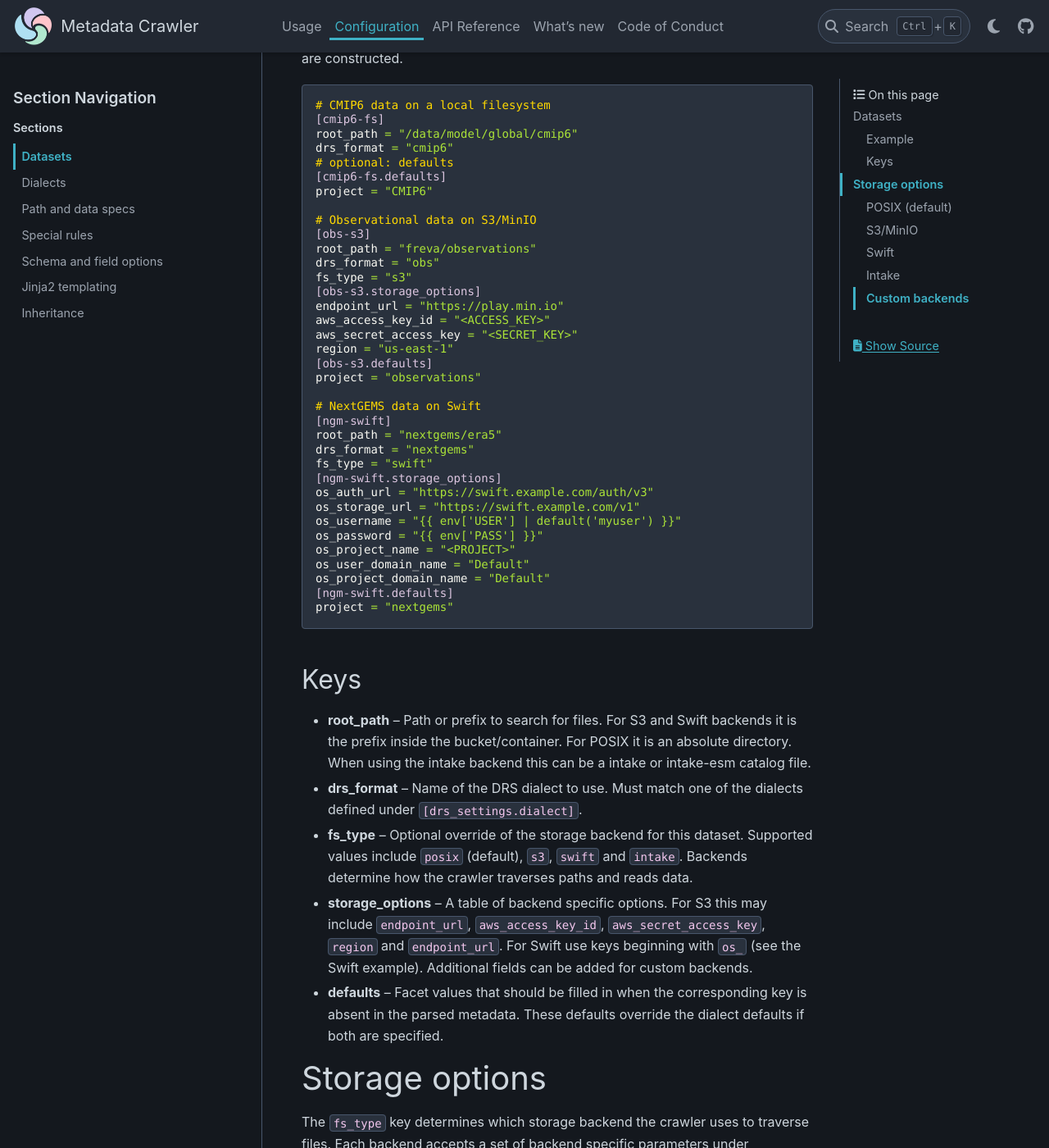
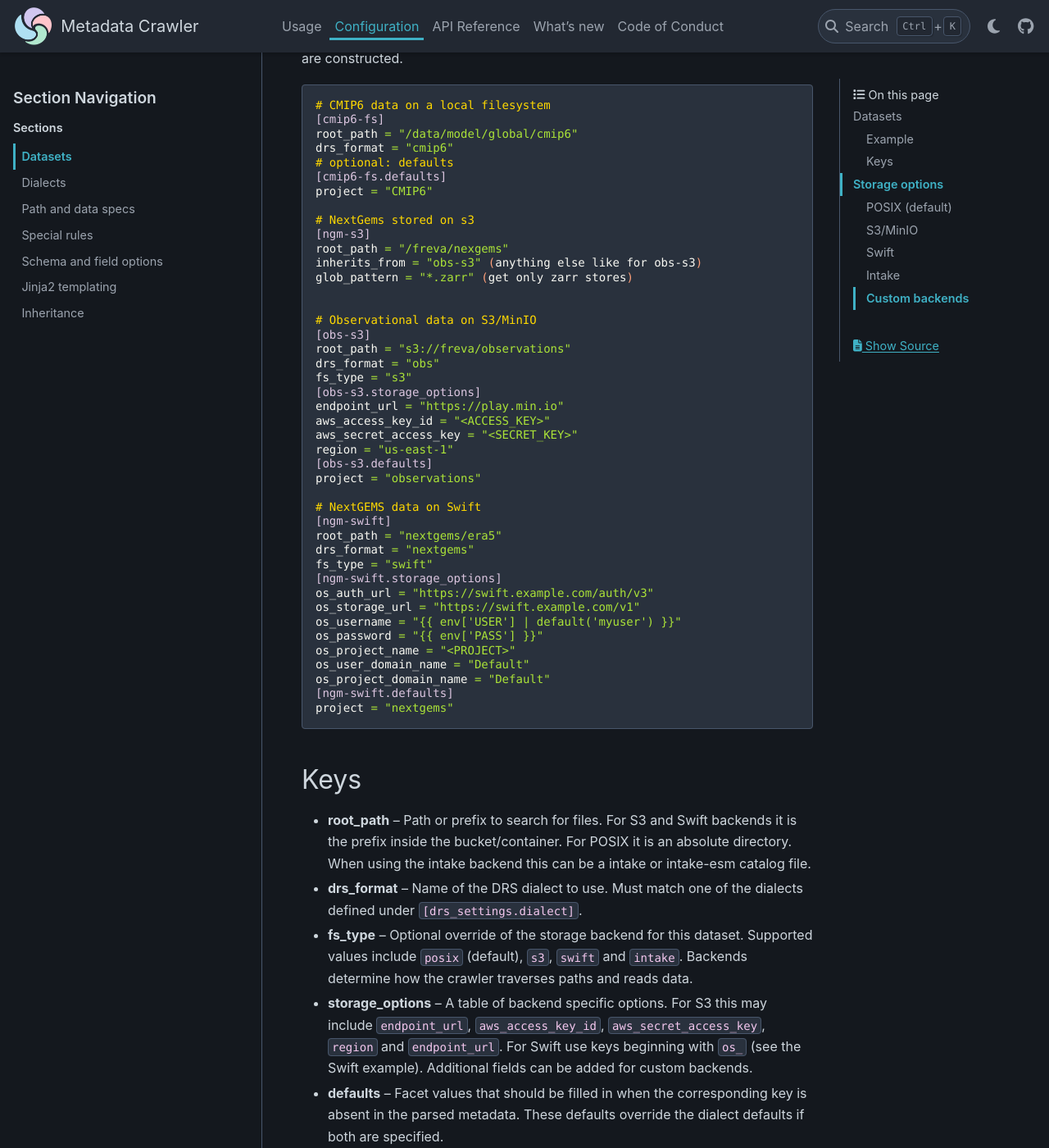
Before and after one commit to freva-org/metadata-crawler, a Sphinx documentation site: the page built from docs/source/chapter2-config/sec1-datasets.rst, in a window 1280 px wide and 1400 px high, scrolled down 460 px. Shown: the whole window at 82% size. Built offline with Sphinx 7.4.7 and the PyData theme 0.15.4, drawn with Linux system fonts in a browser that asks for light colours; some of the changed text lies outside the part shown.

Commit message:
Adjust docs.

```diff
--- a/docs/source/chapter2-config/sec1-datasets.rst
+++ b/docs/source/chapter2-config/sec1-datasets.rst
@@ -30,9 +30,16 @@ constructed.
    [cmip6-fs.defaults]
    project = "CMIP6"
 
+   # NextGems stored on s3
+   [ngm-s3]
+   root_path = "/freva/nexgems"
+   inherits_from = "obs-s3" (anything else like for obs-s3)
+   glob_pattern = "*.zarr" (get only zarr stores)
+
+
    # Observational data on S3/MinIO
    [obs-s3]
-   root_path = "freva/observations"
+   root_path = "s3://freva/observations"
    drs_format = "obs"
    fs_type = "s3"
    [obs-s3.storage_options]
@@ -80,6 +87,8 @@ Keys
 * **defaults** – Facet values that should be filled in when the
   corresponding key is absent in the parsed metadata.  These
   defaults override the dialect defaults if both are specified.
+* **inherits_from** – Onther dataset name to take defaults from.
+* **glob_pattern** – Apply this glob pattern for file object discovery.
 
 
 Storage options
--- a/drs_config.toml
+++ b/drs_config.toml
@@ -20,6 +20,7 @@ variable_id = { var="*", attr="short_name", default="__name__" }
 [fool]
 # Definition of some not working datasets.
 root_path = "/foo/bar"
+inherits_from = "nextgems-s3"
 
 [catalogue_intake_local]
 root_path = "./data/intake/catalog/catalog.yaml"
```
Also changed, not shown: 1 other file.
